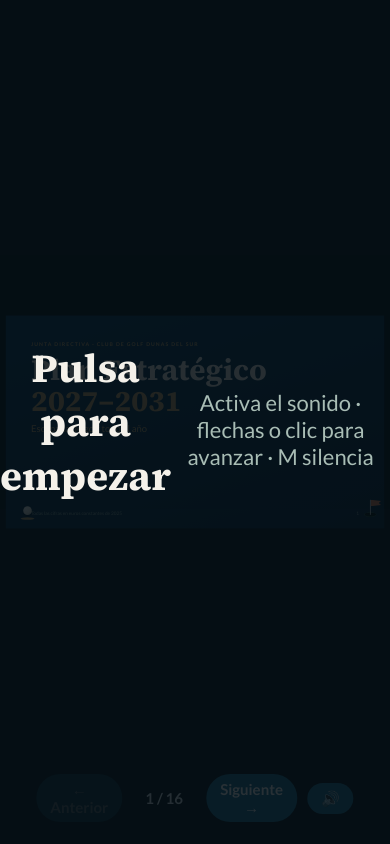
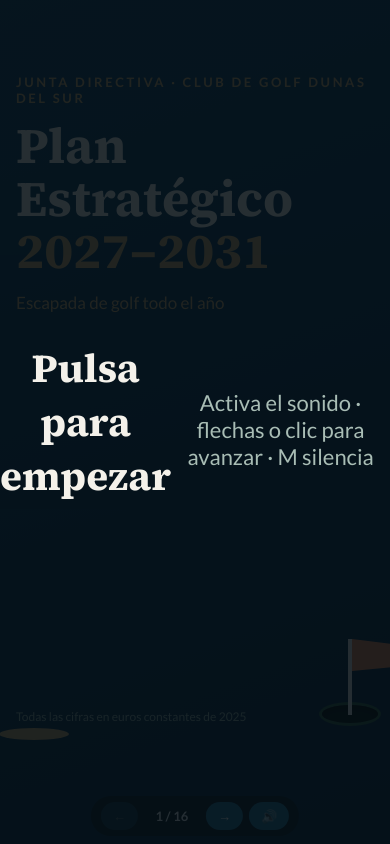
Before and after one commit to davidalibiogestion-creator/Golf, a plain HTML site: page index.html in a window 390 px wide. Drawn offline with Linux system fonts and the light colour scheme.

Commit message:
Update index.html

```diff
--- a/index.html
+++ b/index.html
@@ -75,6 +75,29 @@ section.light .foot{color:#6B7A88}
 .start small{display:block;font:400 22px Lato,Arial,sans-serif;color:#A9BDB5;margin-top:14px}
 .start.hide{display:none}
 
+/* ---------- móvil / pantallas estrechas ---------- */
+@media (max-width:820px){
+  html,body{overflow:hidden}
+  #stage{position:fixed!important;inset:0;width:100%!important;height:100%!important;margin:0!important;transform:none!important}
+  section{width:100%!important;height:100%!important;padding:74px 16px 120px!important;gap:14px!important;overflow-y:auto;-webkit-overflow-scrolling:touch}
+  section .row{flex-direction:column!important;gap:12px!important}
+  section .grow{flex:none!important}
+  section .card{padding:18px!important}
+  section .card[style*="flex-direction:row"]{flex-wrap:wrap!important}
+  section .foot{position:static!important;margin-top:auto;font-size:12px!important;flex-wrap:wrap;gap:6px}
+  section .badge{width:50px!important;height:50px!important;font-size:20px!important}
+  section .bar{width:26px!important}
+  #s5 .bar{width:18px!important;margin:0 auto}
+  h1{font-size:50px!important;line-height:1.05}
+  h2{font-size:32px!important;line-height:1.12}
+  h3{font-size:22px!important}
+  .kpi{font-size:40px!important;white-space:normal!important}
+  .kicker{font-size:13px!important}
+  section p{font-size:17px!important}
+  .nav{bottom:8px;gap:6px;font-size:13px;padding:6px 10px}
+  .nav .lbl{display:none}
+  .nav button{padding:6px 12px}
+}
 @media print{html,body{overflow:visible;height:auto;background:#fff}#stage{position:static;transform:none;margin:0;width:auto;height:auto}section{position:relative;opacity:1;transform:none;width:1920px;height:1080px;page-break-after:always}.ball,.tee,.hole,.flagpole,.nav,.bar-top,.start{display:none}}
 </style>
 </head>
@@ -393,9 +416,9 @@ section.light .foot{color:#6B7A88}
 </div>
 
 <div class="nav">
-  <button id="prev">← Anterior</button>
-  <span id="count" style="min-width:64px;text-align:center"></span>
-  <button id="next">Siguiente →</button>
+  <button id="prev">←<span class="lbl"> Anterior</span></button>
+  <span id="count" style="min-width:56px;text-align:center"></span>
+  <button id="next"><span class="lbl">Siguiente </span>→</button>
   <button id="mute" title="Silenciar (M)">🔊</button>
 </div>
 
@@ -467,11 +490,34 @@ section.light .foot{color:#6B7A88}
   /* ================= ELEMENTOS ================= */
   var slides=[].slice.call(document.querySelectorAll('#stage > section'));
   var n=slides.length, i=-1, FLIGHT=950, APEX=320;
+  var MOBILE=matchMedia('(max-width: 820px)').matches;
   var TEE={x:110,y:990}, HOLE={x:1850,y:1010};
   var ball=document.getElementById('ball'), flag=document.getElementById('flag');
   var ballAnim=null, landTimer=null;
 
-  function fit(){ var s=Math.min(innerWidth/1920, innerHeight/1080)*0.97; document.documentElement.style.setProperty('--s',s); }
+  // En móvil el escenario ocupa la pantalla: se recalculan tee, hoyo y tamaños
+  function mobilize(){
+    var W=innerWidth, H=innerHeight, y=H-130;
+    TEE={x:34,y:y}; HOLE={x:W-40,y:y}; APEX=Math.min(240,H*0.3);
+    document.querySelector('.tee').style.cssText+=';left:'+TEE.x+'px;top:'+(y+14)+'px';
+    document.querySelector('.hole').style.left=HOLE.x+'px';
+    document.querySelector('.hole').style.top=y+'px';
+    flag.style.left=HOLE.x+'px'; flag.style.top=(y-75)+'px';
+    document.querySelectorAll('#stage section *').forEach(function(el){
+      var st=el.style;
+      if(st.fontSize&&/px$/.test(st.fontSize)){ st.fontSize=Math.max(14,Math.round(parseFloat(st.fontSize)*0.5))+'px'; }
+      if(st.width&&/px$/.test(st.width)){
+        if(el.classList.contains('bar')){ st.width='26px'; }
+        else if(!el.classList.contains('badge')){ st.width='auto'; st.maxWidth='100%'; }
+      }
+    });
+    document.querySelectorAll('#stage svg').forEach(function(s){ s.style.width='100%'; s.style.height='auto'; });
+  }
+
+  function fit(){
+    if(MOBILE){ document.documentElement.style.setProperty('--s',1); return; }
+    var s=Math.min(innerWidth/1920, innerHeight/1080)*0.97; document.documentElement.style.setProperty('--s',s);
+  }
 
   // Contador animado
   function countUp(el){
@@ -493,9 +539,10 @@ section.light .foot{color:#6B7A88}
   function confetti(s){
     s.querySelectorAll('.confetti').forEach(function(e){e.remove();});
     var cols=['#C9A46A','#E7834F','#3D8E7A','#F4F1EA','#8CC8E0'];
+    var W=MOBILE?innerWidth:1920;
     for(var k=0;k<120;k++){
       var d=document.createElement('i'); d.className='confetti';
-      d.style.left=(Math.random()*1920)+'px'; d.style.background=cols[k%cols.length];
+      d.style.left=(Math.random()*W)+'px'; d.style.background=cols[k%cols.length];
       d.style.animationDuration=(2.2+Math.random()*2.2)+'s'; d.style.animationDelay=(Math.random()*1.5)+'s';
       s.appendChild(d);
     }
@@ -572,6 +619,7 @@ section.light .foot{color:#6B7A88}
   var h=parseInt(location.hash.slice(1),10);
   if(!isNaN(h)&&h>=1&&h<=n){ i=h-2; }
 
+  if(MOBILE){ mobilize(); }
   fit(); addEventListener('resize',fit);
   // Antes de empezar, la portada aparece sin audio ni vuelo
   if(!(h>=1)){ slides[0].classList.add('active','play'); document.getElementById('count').textContent='1 / '+n; document.getElementById('prev').disabled=true; }
```
